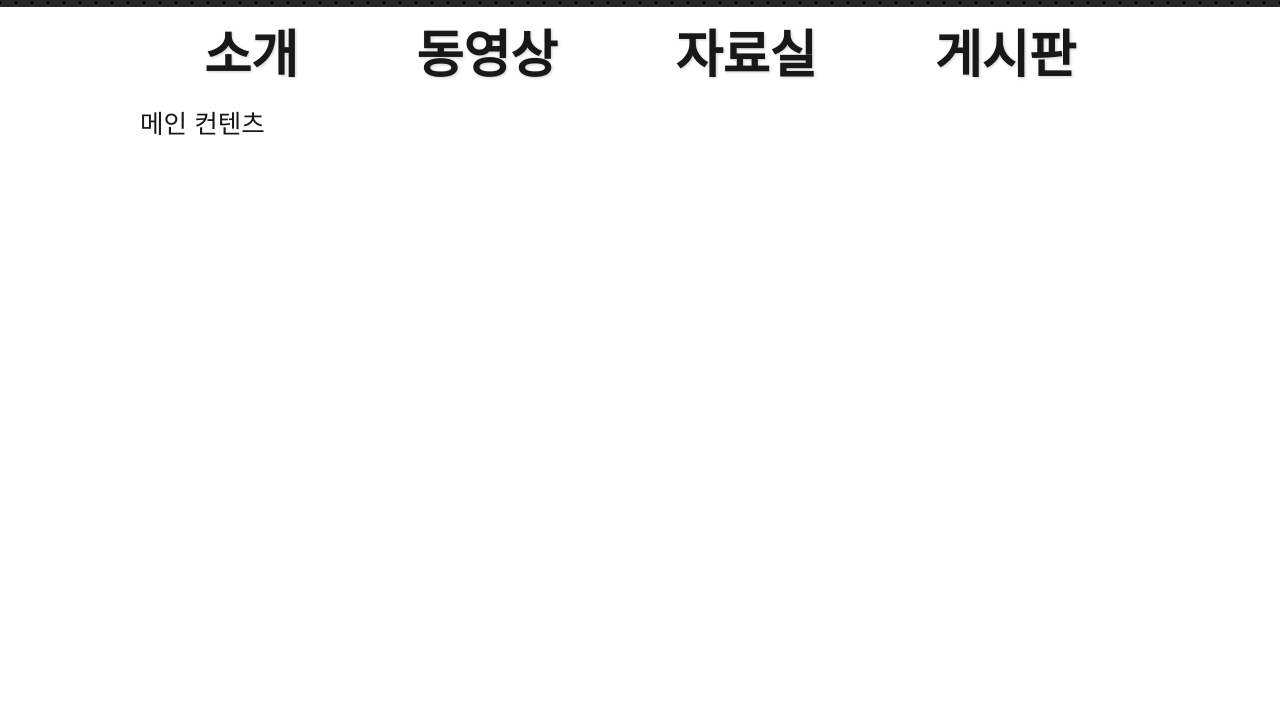
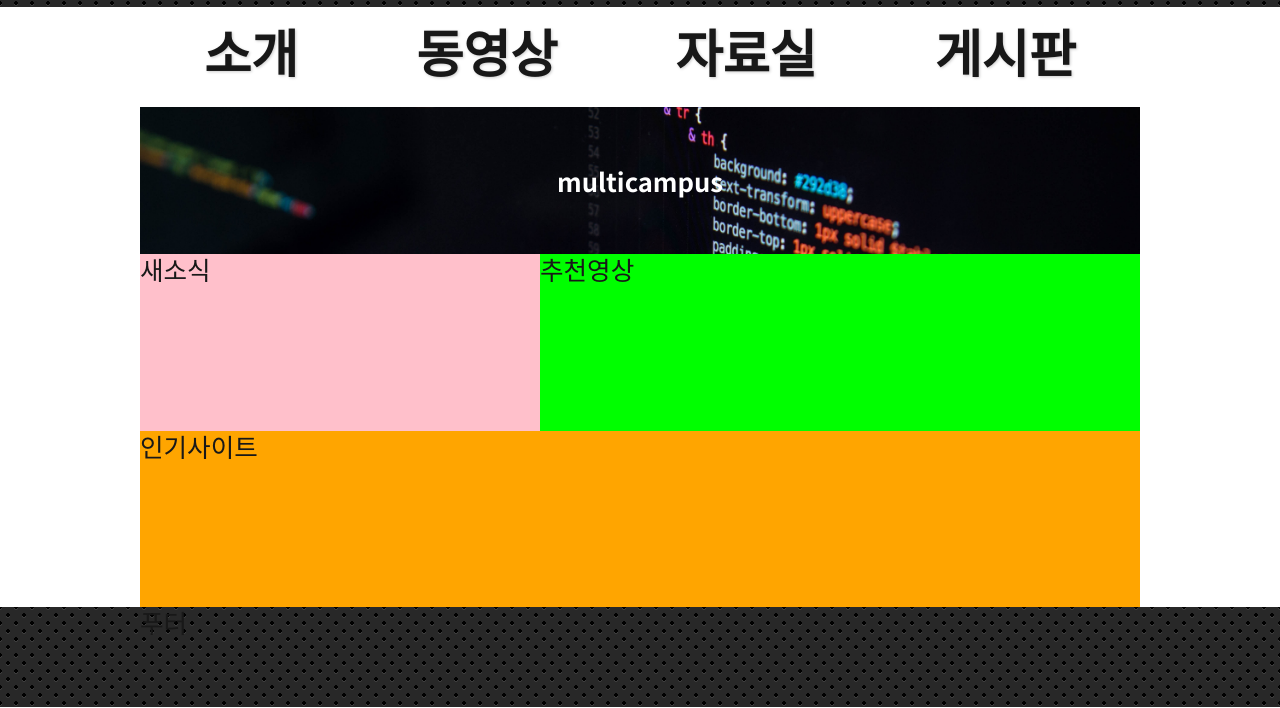
Before and after one commit to lilacnim/lilacnim.github.io, a plain HTML site: page index.html in a window 1280 px wide. Shown: the part 93-801 px from the top of the page. Drawn offline with Linux system fonts and the light colour scheme.

Commit message:
메인 컨텐츠 레이아웃 마크업 완성

```diff
--- a/css/style.css
+++ b/css/style.css
@@ -1,6 +1,5 @@
     @charset "utf-8";
     @import url('https://fonts.googleapis.com/css?family=Noto+Sans+KR:400,700');
-
     /* 스타일 초기화 */
 
     * {
@@ -16,8 +15,6 @@ a {
         text-decoration: none;
         color: inherit;
     }
-
-
     /* 본문 스타일 */
 
     html {
@@ -57,8 +54,6 @@ body {
         min-height: 100px;
         position: relative;
     }
-
-
     /* 로고 */
 
     .logo {
@@ -68,8 +63,6 @@ body {
         bottom: 10px;
         left: 0;
     }
-
-
     /* 멤버서비스 */
 
     .member {
@@ -87,8 +80,6 @@ body {
         background: transparent;
         min-height: 100px;
     }
-
-
     /* 메인메뉴 */
 
     .main-menu {
@@ -96,8 +87,6 @@ body {
         display: flex;
         justify-content: space-around;
     }
-
-.main-menu li {}
 
     .main-menu a {
         font-weight: 700;
@@ -108,8 +97,78 @@ body {
     }
 
     .content {
-    background: transparent;
-    min-height: 1000px;
+        background: skyblue;
+        min-height: 500px;
+        display: flex;
+        flex-wrap: wrap;
+    }
+    /* 애니메이션  */
+
+    .text-effect {
+        background: #333 url("images/animation-bg.jpg") no-repeat 50% 50% /cover fixed;
+        width: 1000px;
+        position: relative;
+    }
+
+    .text-frame {
+        font-weight: 700;
+        /* font-size: 60px; */
+        color: #fff;
+        position: absolute;
+        top: 50%;
+        left: 50%;
+        color: #fff;
+        transform: translate(-50%, -50%);
+    }
+
+    .frame1 {
+        animation: textSize 3s forwards alternate ease-in-out;
+    }
+
+    .framw2 {
+        opacity: 0;
+        animation: textSpin 3s forwards 3s ease-in-out;
+    }
+
+    @keyframes textSize {
+        0% {
+            font-size: 16px;
+        }
+        90% {
+            font-size: 60px;
+            opacity: 1;
+        }
+        100% {
+            opacity: 0;
+        }
+    }
+
+    @keyframes : textSpin {
+        0% {
+            opacity: 0;
+            transform: rotate(0dag);
+            transform-origin: center;
+        }
+        100% {
+            opacity: 1;
+            transform: rotate(2turn);
+        }
+    }
+    /* 새소식 */
+
+    .news {
+        background: pink;
+        width: 400px;
+    }
+
+    .media {
+        background: lime;
+        width: 600px;
+    }
+
+    .favorite {
+        background: orange;
+        width: 1000px;
     }
 
     .footer {
--- a/index.html
+++ b/index.html
@@ -47,8 +47,22 @@
             </li>
         </ul>
     </nav>
-    <main class="content">메인 컨텐츠</main>
+    <main class="content">
+        <div class="text-effect">
+            <div class="text-frame frame1">
+                web standard
+            </div>
+            <div class="text-frame frame2">multicampus</div>
+        </div>
+        <div class="news">새소식</div>
+        <div class="media">추천영상</div>
+        <div class="favorite">인기사이트</div>
+    </main>
+
+
+
     <div class="bg-footer">
+
         <footer class="footer">푸터</footer>
     </div>
 </body>
```
Lines whose indentation alone changed are shown as unchanged.
